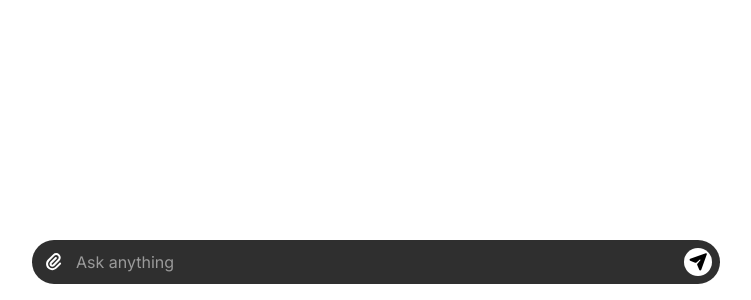
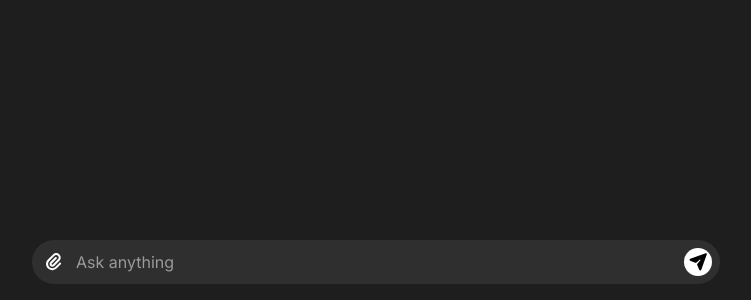
Before and after one commit to kopachevvadym/fileshare, a Next.js app: page / in a window 1280 px wide. Shown: the part 500-800 px from the top of the page, without its empty margins (264-1015 px from the left). Built offline with nearby package versions, Linux system fonts and the light colour scheme.

Commit message:
style: update main background color for improved visual contrast

```diff
--- a/src/app/page.tsx
+++ b/src/app/page.tsx
@@ -2,7 +2,7 @@
 
 export default function Page() {
   return (
-    <main className="min-h-screen w-full flex items-end justify-center">
+    <main className="min-h-screen w-full flex items-end justify-center bg-[#1e1e1e]">
       <section className="w-full max-w-180 px-4 pb-4">
         <ChatInput />
       </section>
```
